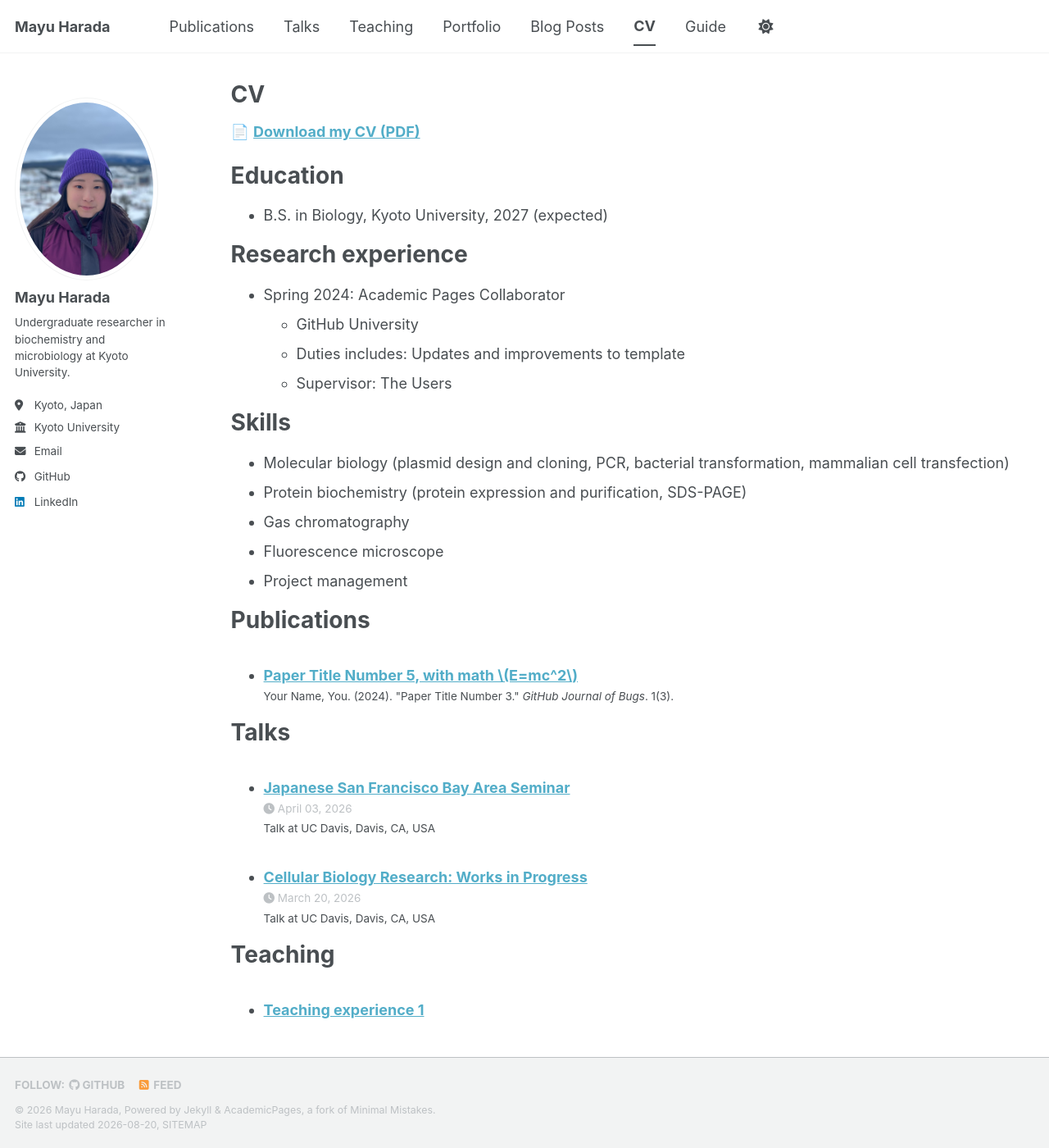
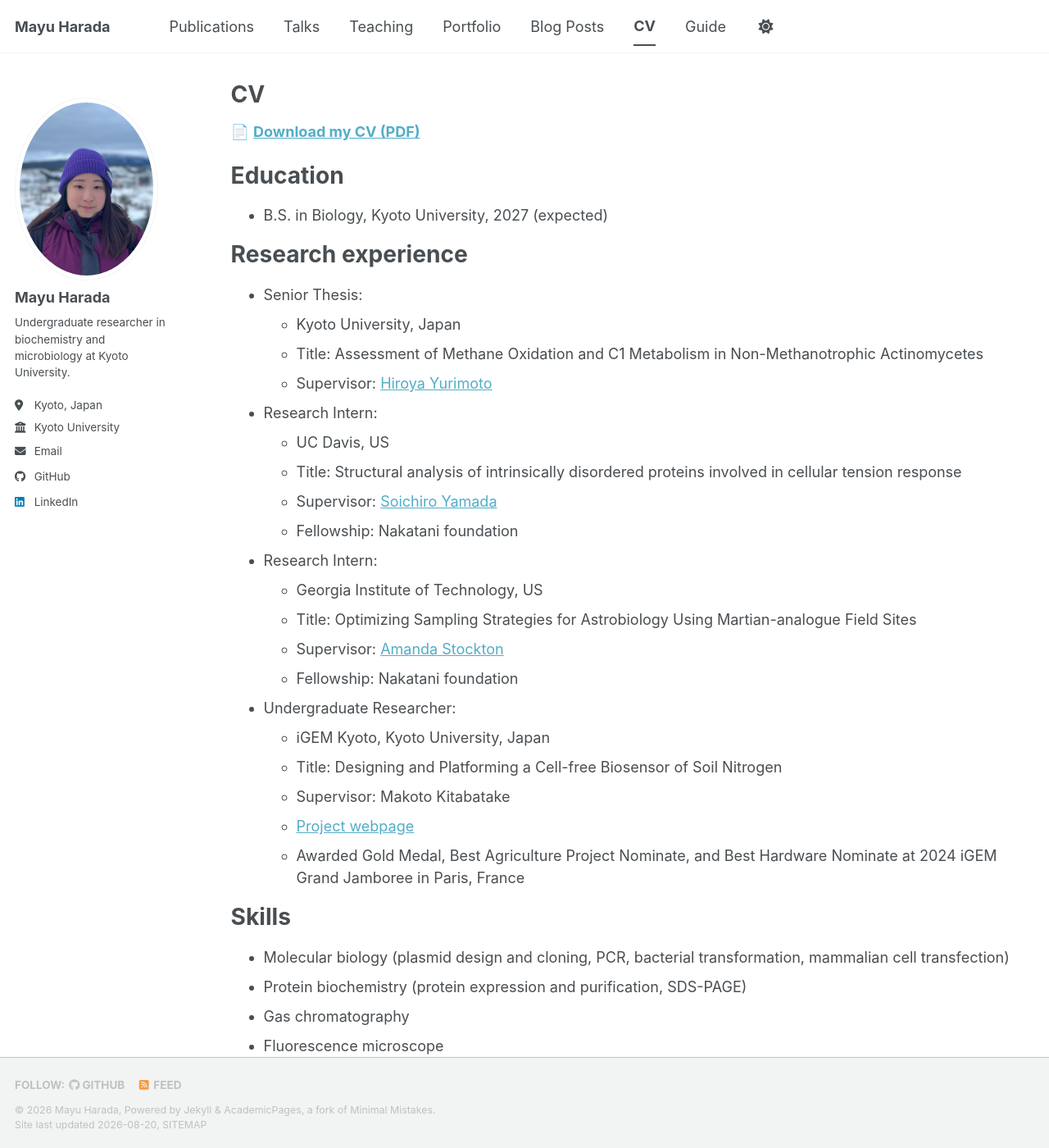
Before and after one commit to mayuharada/mayuharada.github.io, a Jekyll site: the page built from _pages/cv.md, in a window 1280 px wide and 1400 px high. Shown: the whole window at 82% size. Built offline with Jekyll 4.4.1, drawn with Linux system fonts in a browser that asks for light colours; a style sheet for code colours, icons or effects is not loaded.

Commit message:
Update cv.md

```diff
--- a/_pages/cv.md
+++ b/_pages/cv.md
@@ -17,10 +17,26 @@ Education
 
 Research experience
 ======
-* Spring 2024: Academic Pages Collaborator
-  * GitHub University
-  * Duties includes: Updates and improvements to template
-  * Supervisor: The Users
+* Senior Thesis:
+  * Kyoto University, Japan
+  * Title: Assessment of Methane Oxidation and C1 Metabolism in Non-Methanotrophic Actinomycetes
+  * Supervisor: [Hiroya Yurimoto](http://www.seigyo.kais.kyoto-u.ac.jp/english/research-projects/)
+* Research Intern:
+  * UC Davis, US
+  * Title: Structural analysis of intrinsically disordered proteins involved in cellular tension response
+  * Supervisor: [Soichiro Yamada](https://yamadalab.ucdavis.edu/)
+  * Fellowship: Nakatani foundation
+* Research Intern:
+  * Georgia Institute of Technology, US
+  * Title: Optimizing Sampling Strategies for Astrobiology Using Martian-analogue Field Sites
+  * Supervisor: [Amanda Stockton](https://sites.gatech.edu/stocktonlab/)
+  * Fellowship: Nakatani foundation
+* Undergraduate Researcher:
+  * iGEM Kyoto, Kyoto University, Japan
+  * Title: Designing and Platforming a Cell-free Biosensor of Soil Nitrogen
+  * Supervisor: Makoto Kitabatake
+  * [Project webpage](https://2024.igem.wiki/kyoto/)
+  * Awarded Gold Medal, Best Agriculture Project Nominate, and Best Hardware Nominate at 2024 iGEM Grand Jamboree in Paris, France
 
 Skills
 ======
@@ -42,8 +58,10 @@ Talks
     {% include archive-single-talk-cv.html  %}
   {% endfor %}</ul>
 
+{% comment %}
 Teaching
 ======
   <ul>{% for post in site.teaching reversed %}
     {% include archive-single-cv.html %}
   {% endfor %}</ul>
+{% endcomment %}
```
